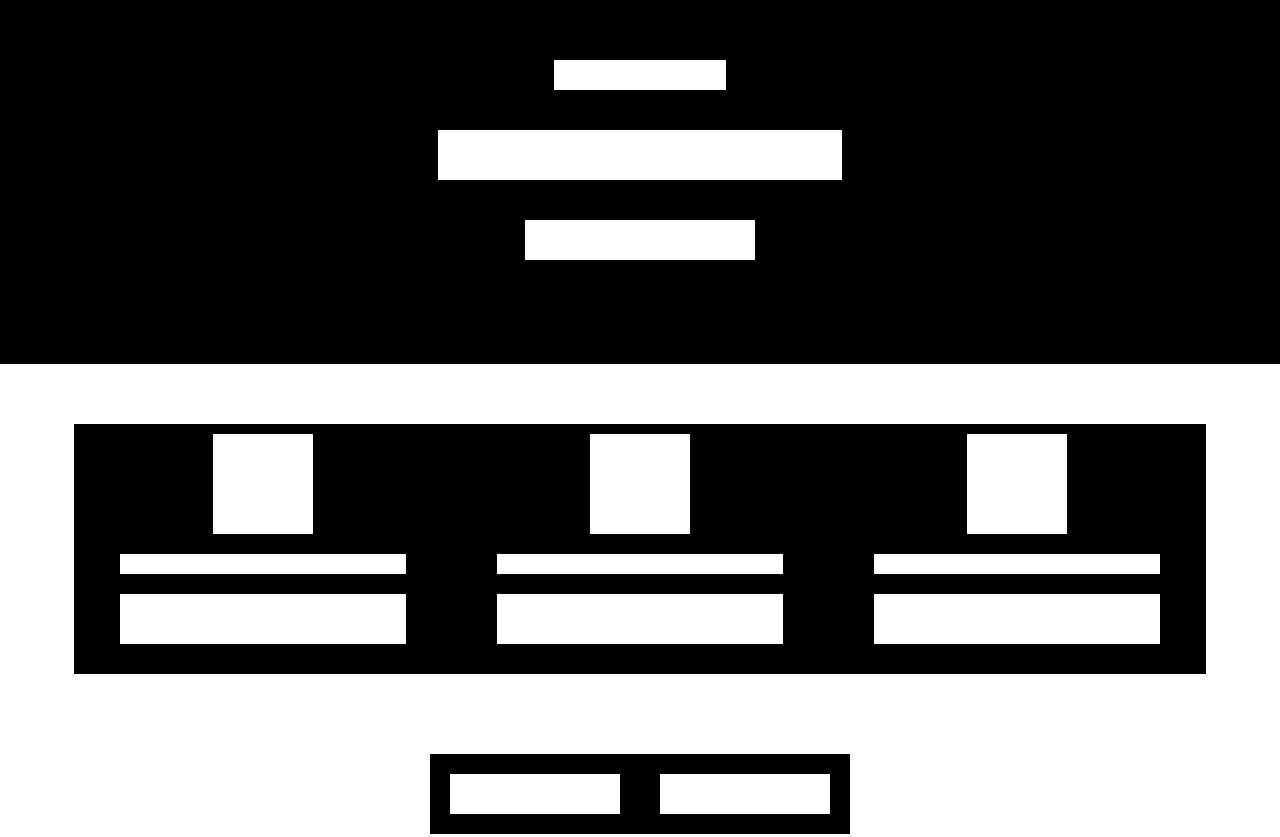
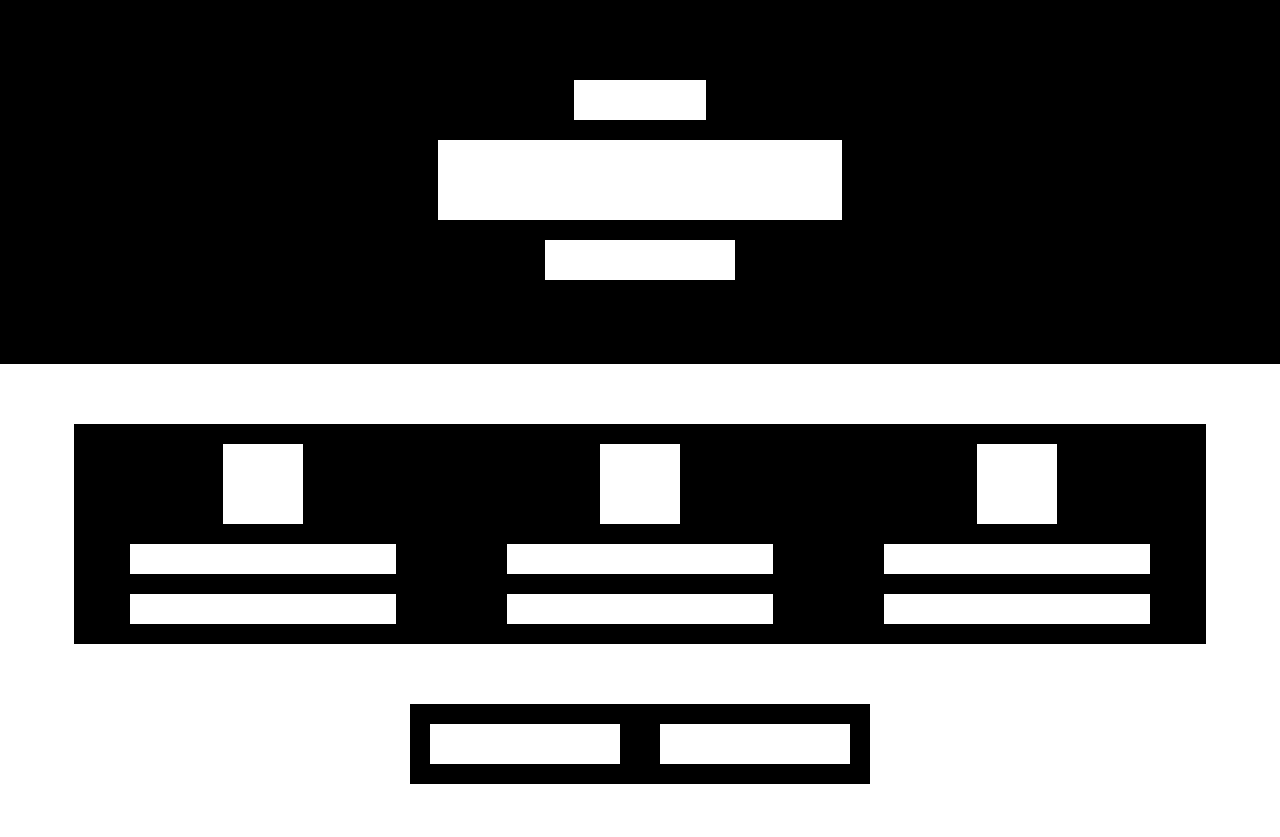
Before and after one commit to kadavalahiren/Umeet-Web-Layout, a plain HTML site: page index.html in a window 1280 px wide. Shown: the part 1460-2297 px from the top of the page. Drawn offline with Linux system fonts and the light colour scheme.

Commit message:
margin remove

```diff
--- a/index.html
+++ b/index.html
@@ -34,68 +34,16 @@
             height: 100px;
             background-color: black;
         }
-        .second_div_image1{
-            padding: 10px;
-            float: left;
-        }
-        .second_div_item1{
+        .second_div_image1,.second_div_image2,.second_div_image3,
+        .second_div_image4,.second_div_image5,.second_div_image6,.second_div_image7{
+            padding: 10px;
+            float: left;
+        }
+        .second_div_item1,.second_div_item2,.second_div_item3,.second_div_item4,
+        .second_div_item5,.second_div_item6{
             width:90px;
             height: 60px;
             background-color: black;
-            float: left;
-        }
-        .second_div_image2{
-            padding: 10px;
-            float: left;
-        }
-        .second_div_item2{
-            width:90px;
-            height: 60px;
-            background-color: black;
-            float: left;
-        }
-        .second_div_image3{
-            padding: 10px;
-            float: left;
-        }
-        .second_div_item3{
-            width:90px;
-            height: 60px;
-            background-color: black;
-            float: left;
-        }
-        .second_div_image4{
-            padding: 10px;
-            float: left;
-        }
-        .second_div_item4{
-            width:90px;
-            height: 60px;
-            background-color: black;
-            float: left;
-        }
-        .second_div_image5{
-            padding: 10px;
-            float: left;
-        }
-        .second_div_item5{
-            width:90px;
-            height: 60px;
-            background-color: black;
-            float: left;
-        }
-        .second_div_image6{
-            padding: 10px;
-            float: left;
-        }
-        .second_div_item6{
-            width:90px;
-            height: 60px;
-            background-color: black;
-            float: left;
-        }
-        .second_div_image7{
-            padding: 10px;
             float: left;
         }
         .second_div_item7{
@@ -298,36 +246,38 @@
         }
         .section_four1{
             width: 15%;
-            height: 30px;
-            padding: 10px;
-            margin: auto;
-            background-color: white;
+            height: 80px;
+            padding: 20px;
+            margin: auto;
         }
         .section_four11{
-            padding: 20px;
-            margin:auto;
+            width: 100%;
+            height: 100%;
+            background-color: white;
         }
         .section_four2{
             width: 35%;
-            height: 50px;
-            padding: 10px;
+            height: 80px;
+            padding: 20px;
             margin: auto;
             background-color: white;
         }
         .section_four21{
-            padding: 20px;
-            margin:auto;
+            width: 100%;
+            height: 100%;
+            background-color: white;
         }
         .section_four3{
             width: 20%;
-            height: 25px;
+            height: 80px;
             padding: 20px;
             margin: auto;
-            background-color: white;
+
         }
         .section_four31{
-            padding: 20px;
-            margin:auto;
+            width: 100%;
+            height: 100%;
+            background-color: white;
         }
         .Section_fifth{
             width:100%;
@@ -340,7 +290,7 @@
             padding: 10px;
             overflow: auto;
         }
-        .section_fifth_first1{
+        .section_fifth_first1,.section_fifth_first2,.section_fifth_first3{
             width: 33.33%;
             height: 100%;
             margin: 50px auto 50px auto;
@@ -348,120 +298,38 @@
             background-color: black;
             float:left;
         }
-        .section_fifth_first11{
+        .section_fifth_first11,.section_fifth_first21,.section_fifth_first31{
             width: 100px;
             height:100px;
             padding: 10px;
-            background-color: white;
-            margin: auto;
-        }
-        .section_fifth_first111{
-            padding: 10px;
-            margin: auto;
-        }
-        .section_fifth_first12{
-            width: 80%;
-            height: 20px;
-            padding: 10px;
-            background-color: white;
-            margin: auto;
-        }
-        .section_fifth_first122{
-            padding: 10px;
-            margin: auto;
-        }
-        .section_fifth_first13{
+            margin: auto;
+        }
+        .section_fifth_first111,.section_fifth_first211,.section_fifth_first311{
+            width: 100%;
+            height: 100%;
+            background-color: white;
+        }
+        .section_fifth_first12,.section_fifth_first22,.section_fifth_first32{
             width: 80%;
             height: 50px;
             padding: 10px;
-            background-color: white;
-            margin: auto;
-        }
-        .section_fifth_first133{
-            padding: 10px;
-            margin: auto;
-        }
-        .section_fifth_first2{
-            width: 33.33%;
-            height: 100%;
-            margin: 50px auto 50px auto;
-            padding: 10px;
-            background-color: black;
-            float:left;
-        }
-        .section_fifth_first21{
-            width: 100px;
-            height:100px;
-            padding: 10px;
-            background-color: white;
-            margin: auto;
-        }
-        .section_fifth_first211{
-            padding: 10px;
-            margin: auto;
-        }
-         .section_fifth_first22{
-            width: 80%;
-            height:20px;
-            padding: 10px;
-            background-color: white;
-            margin: auto;
-        }
-        .section_fifth_first222{
-            padding: 10px;
-            margin: auto;
-        }
-         .section_fifth_first23{
+            margin: auto;
+        }
+        .section_fifth_first122,.section_fifth_first222,.section_fifth_first322{
+            width: 100%;
+            height: 100%;
+            background-color: white;
+        }
+        .section_fifth_first13,.section_fifth_first23,.section_fifth_first33{
             width: 80%;
             height: 50px;
             padding: 10px;
-            background-color: white;
-            margin: auto;
-        }
-        .section_fifth_first233{
-            padding: 10px;
-            margin: auto;
-        }
-        .section_fifth_first3{
-            width: 33.33%;
-            height: 100%;
-            margin: 50px auto 50px auto;
-            padding: 10px;
-            background-color: black;
-            float:left;
-        }
-        .section_fifth_first31{
-            width: 100px;
-            height:100px;
-            padding: 10px;
-            background-color: white;
-            margin: auto;
-        }
-        .section_fifth_first311{
-            padding: 10px;
-            margin: auto;
-        }
-         .section_fifth_first32{
-            width: 80%;
-            height:20px;
-            padding: 10px;
-            background-color: white;
-            margin: auto;
-        }
-        .section_fifth_first322{
-            padding: 10px;
-            margin: auto;
-        }
-         .section_fifth_first33{
-            width: 80%;
-            height: 50px;
-            padding: 10px;
-            background-color: white;
-            margin: auto;
-        }
-        .section_fifth_first333{
-            padding: 10px;
-            margin: auto;
+            margin: auto;
+        }
+        .section_fifth_first133,.section_fifth_first233,.section_fifth_first333{
+            width: 100%;
+            height: 100%;
+            background-color: white;
         }
         .section_fifth_second{
             width:90%;
@@ -471,7 +339,6 @@
             width:40%;
             height: 30%;
             margin:auto;
-            padding:20px;
             overflow: auto;
         }
         .section_div_fifth1{
@@ -479,7 +346,6 @@
             height: 100%;
             background-color: black;
             padding:20px;
-            margin: auto auto 50px auto;
             float: left;
         }
         .section_div_fifth11{
@@ -1772,7 +1638,7 @@
         }
         .section_eleven_second{
             width: 100%;
-            margin: auto;
+            margin: 10px 20px 10px 20px;
         }
         .section_eleven_second_div{
             width: 80%;
@@ -2165,38 +2031,59 @@
 </div>
 <div class="section_four">
      <div class="section_sub_four">
-      <div class="section_four1"></div>
+      <div class="section_four1">
           <div class="section_four11"></div>
-      <div class="section_four2"></div>
+      </div>
+
+      <div class="section_four2">
           <div class="section_four21"></div>
-      <div class="section_four3"></div>
+      </div>
+
+      <div class="section_four3">
           <div class="section_four31"></div>
+      </div>
    </div></div>
 <div class="Section_fifth">
     <div class="section_fifth_first">
         <div class="section_fifth_first1">
-            <div class="section_fifth_first11"></div>
+            <div class="section_fifth_first11">
                 <div class="section_fifth_first111"></div>
-            <div class="section_fifth_first12"></div>
+            </div>
+
+            <div class="section_fifth_first12">
                 <div class="section_fifth_first122"></div>
-            <div class="section_fifth_first13"></div>
+            </div>
+
+            <div class="section_fifth_first13">
                 <div class="section_fifth_first133"></div>
             </div>
+
+        </div>
         <div class="section_fifth_first2">
-            <div class="section_fifth_first21"></div>
+            <div class="section_fifth_first21">
                 <div class="section_fifth_first211"></div>
-            <div class="section_fifth_first22"></div>
+            </div>
+
+            <div class="section_fifth_first22">
                 <div class="section_fifth_first222"></div>
-            <div class="section_fifth_first23"></div>
+            </div>
+
+            <div class="section_fifth_first23">
                 <div class="section_fifth_first233"></div>
             </div>
+
+        </div>
         <div class="section_fifth_first3">
-            <div class="section_fifth_first31"></div>
+            <div class="section_fifth_first31">
                 <div class="section_fifth_first311"></div>
-            <div class="section_fifth_first32"></div>
+            </div>
+            <div class="section_fifth_first32">
                 <div class="section_fifth_first322"></div>
-            <div class="section_fifth_first23"></div>
+            </div>
+            <div class="section_fifth_first33">
                 <div class="section_fifth_first333"></div>
+            </div>
+
         </div>
     </div>
     <div class="section_fifth_second">
```
Lines whose indentation alone changed are shown as unchanged.
